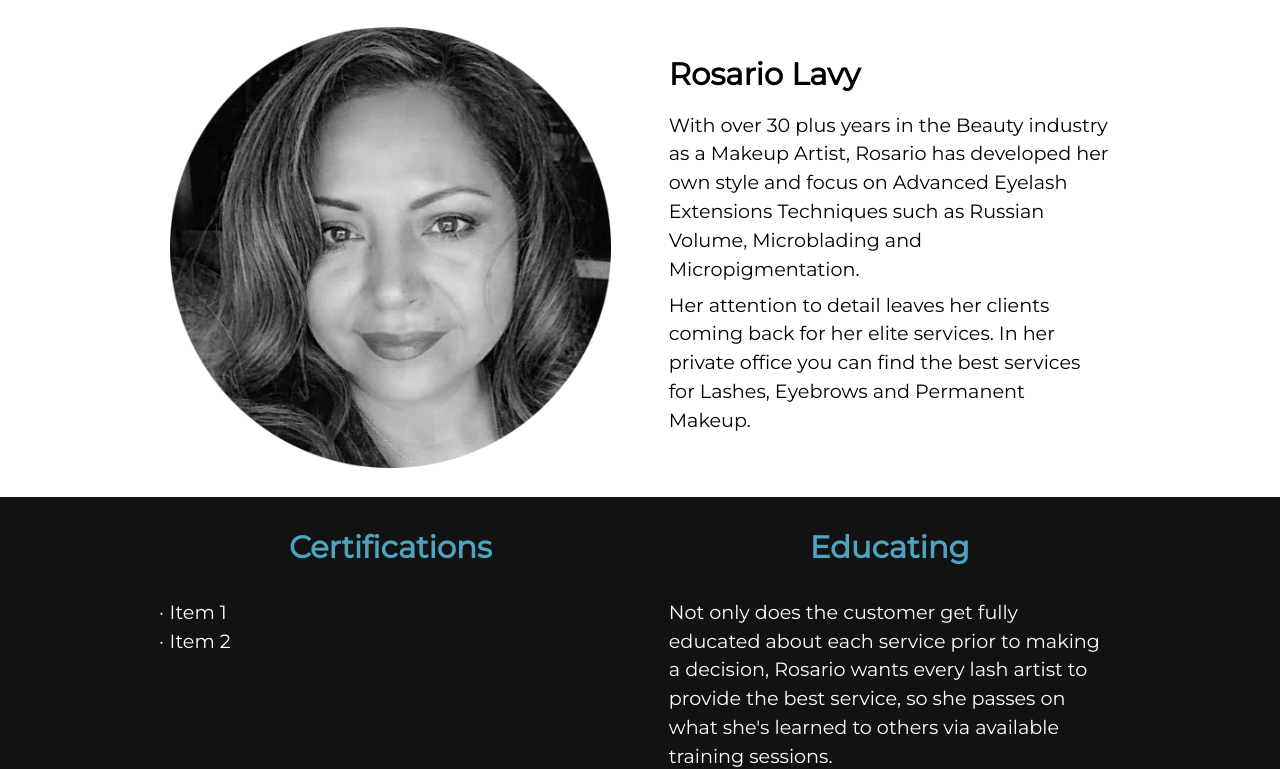
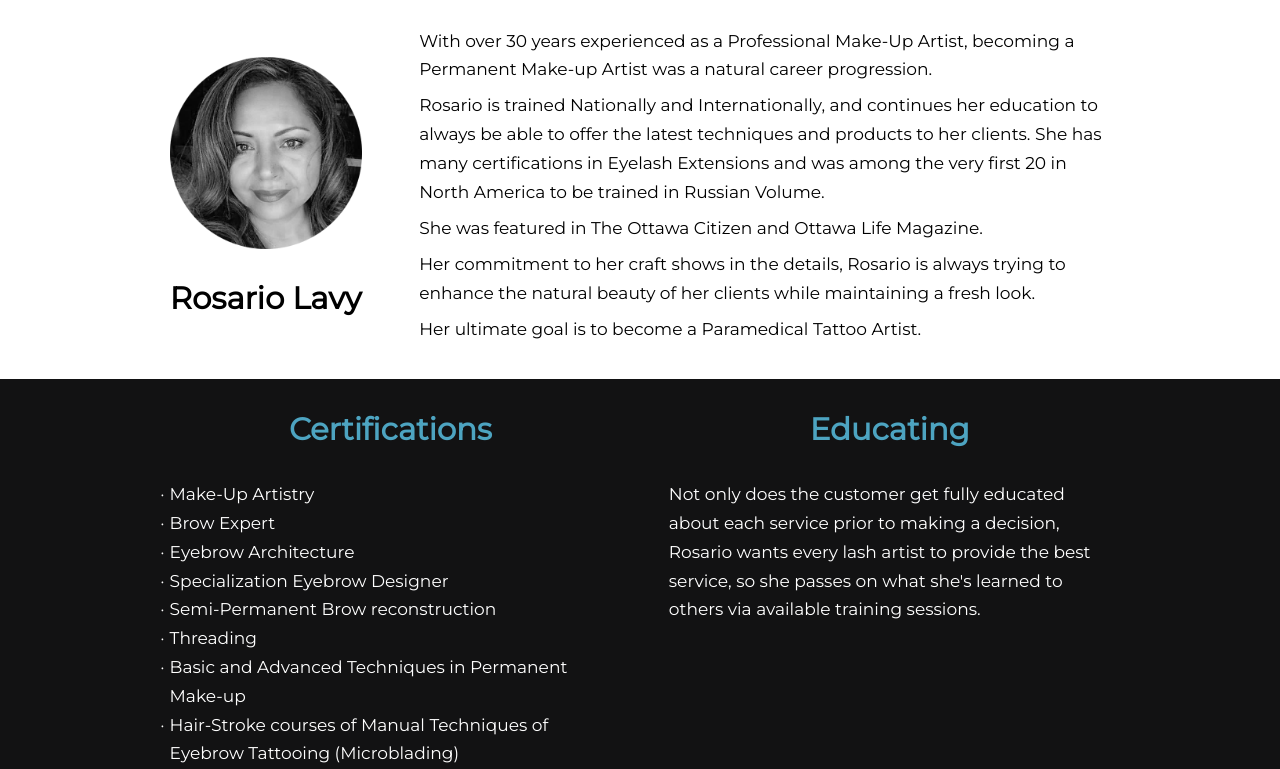
Before and after one commit to cmvolden/llbeauty, a plain HTML site: page about.html in a window 1280 px wide. Shown: the part 188-957 px from the top of the page. Drawn offline with Linux system fonts and the light colour scheme.

Commit message:
Update about section

```diff
--- a/about.html
+++ b/about.html
@@ -35,14 +35,18 @@
 
       <div class="about-banner">
         <div class="grid wrapper grid-middle">
-          <div class="unit xs-1 s-1 m-1-2 text-center island">
+          <div class="unit xs-1 s-1 m-1-4 text-center island">
             <img class="img-flex" src="images/rosario.png" alt="Rosario Lavy">
+            <h2 class="push-0 pad-t">Rosario Lavy</h2>
           </div>
 
-          <div class="unit xs-1 s-1 m-1-2 island">
-            <h2 class="push-1-2">Rosario Lavy</h2>
-            <p class="push-1-4">With over 30 plus years in the Beauty industry as a Makeup Artist, Rosario has developed her own style and focus on Advanced Eyelash Extensions Techniques such as Russian Volume, Microblading and Micropigmentation.</p>
-            <p class="push-1-4">Her attention to detail leaves her clients coming back for her elite services. In her private office you can find the best services for Lashes, Eyebrows and Permanent Makeup.</p>
+          <div class="unit xs-1 s-1 m-3-4 island">
+
+              <p class="push-1-4 milli">With over 30 years experienced as a Professional Make-Up Artist, becoming a Permanent Make-up Artist was a natural career progression.</p>
+              <p class="push-1-4 milli">Rosario is trained Nationally and Internationally, and continues her education to always be able to offer the latest techniques and products to her clients. She has many certifications in Eyelash Extensions and was among the very first 20 in North America to be trained in Russian Volume.</p>
+              <p class="push-1-4 milli">She was featured in The Ottawa Citizen and Ottawa Life Magazine.</p>
+              <p class="push-1-4 milli">Her commitment to her craft shows in the details, Rosario is always trying to enhance the natural beauty of her clients while maintaining a fresh look.</p>
+              <p class="push-1-4 milli">Her ultimate goal is to become a Paramedical Tattoo Artist.</p>
           </div>
         </div>
       </div>
@@ -52,15 +56,25 @@
       <div class="grid wrapper">
         <div class="unit xs-1 s-1 m-1-2 island">
           <h2 class="about-h1-h2 text-center">Certifications</h2>
-          <ul>
-            <li class="about-p">Item 1</li>
-            <li class="about-p">Item 2</li>
+          <ul class="milli">
+            <li class="about-p">Make-Up Artistry</li>
+            <li class="about-p">Brow Expert</li>
+            <li class="about-p">Eyebrow Architecture</li>
+            <li class="about-p">Specialization Eyebrow Designer</li>
+            <li class="about-p">Semi-Permanent Brow reconstruction</li>
+            <li class="about-p">Threading</li>
+            <li class="about-p">Basic and Advanced Techniques in Permanent Make-up</li>
+            <li class="about-p">Hair-Stroke courses of Manual Techniques of Eyebrow Tattooing (Microblading)</li>
+            <li class="about-p">3D Brows</li>
+            <li class="about-p">6D Brows</li>
+            <li class="about-p">Ultra HD Brows</li>
+            <li class="about-p">Advanced Color Theory</li>
           </ul>
         </div>
 
         <div class="unit xs-1 s-1 m-1-2 island">
           <h2 class="about-h1-h2 text-center">Educating</h2>
-            <p class="about-p">Not only does the customer get fully educated about each service prior to making a decision, Rosario wants every lash artist to provide the best service, so she passes on what she's learned to others via available training sessions.</p>
+            <p class="about-p milli">Not only does the customer get fully educated about each service prior to making a decision, Rosario wants every lash artist to provide the best service, so she passes on what she's learned to others via available training sessions.</p>
         </div>
       </div>
 
```
